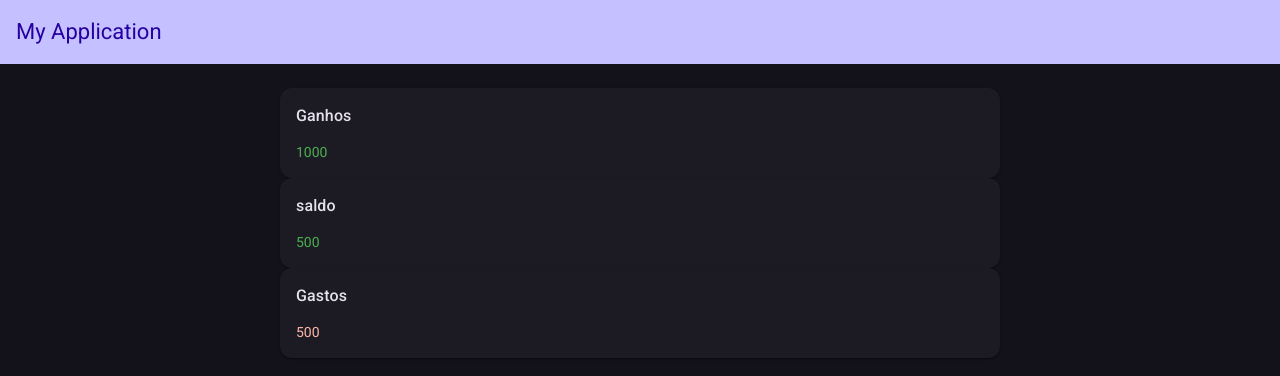
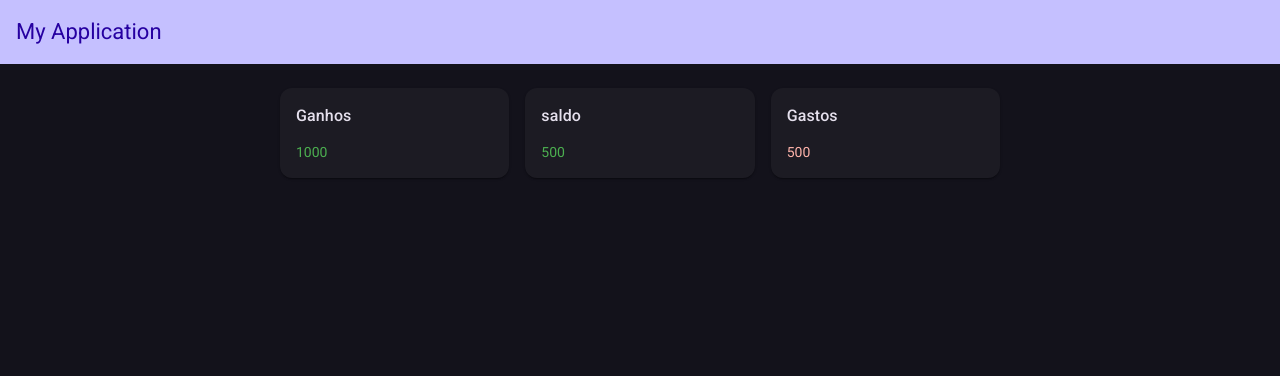
Before and after one commit to denysoncardoso/gerenciador-financeiro, an Angular app: page / in a window 1280 px wide. Shown: the top 376 px of the page. Built offline with nearby package versions, Linux system fonts and the light colour scheme.

Commit message:
refatorando estrutura do componente "balance", extraindo conteúdo do "home" e ajustando "balance-card" para suportar novos tipos e estilizações

```diff
--- /dev/null
+++ b/src/app/features/home/components/balance/balance.html
@@ -0,0 +1,20 @@
+<app-balance-card
+  class="card"
+  [type]="'income'"
+  [label]="'Ganhos'"
+  [value]="1000"
+></app-balance-card>
+
+<app-balance-card
+  class="card"
+  [type]="'balance'"
+  [label]="'saldo'"
+  [value]="500"
+></app-balance-card>
+
+<app-balance-card
+  class="card"
+  [type]="'outcome'"
+  [label]="'Gastos'"
+  [value]="500"
+></app-balance-card>
--- /dev/null
+++ b/src/app/features/home/components/balance/balance.scss
@@ -0,0 +1,9 @@
+:host {
+  display: flex;
+  gap: 16px;
+
+  .card {
+    flex: 1;
+
+  }
+}
--- a/src/app/features/home/components/balance-card/balance-card.ts
+++ b/src/app/features/home/components/balance/components/balance-card/balance-card.ts
@@ -1,6 +1,8 @@
 import {Component, computed, input} from '@angular/core';
 import {MatCardModule} from '@angular/material/card';
 
+type CardType = 'income' | 'outcome' | 'balance';
+type ValueCssClass = 'income' | 'outcome';
 @Component({
   selector: 'app-balance-card',
   imports: [MatCardModule],
@@ -8,11 +10,11 @@
   styleUrl: './balance-card.scss'
 })
 export class BalanceCard {
-  type = input.required<'income' | 'outcome' | 'balance'>();
+  type = input.required<CardType>();
   label = input.required<string>();
   value = input.required<number>();
 
-  cssClass = computed(() => {
+  cssClass = computed<ValueCssClass>(() => {
     if(this.type() === 'income') return 'income';
     if(this.type() === 'outcome') return 'outcome';
     return this.value() > 0 ? 'income' : 'outcome';
--- a/src/app/features/home/home.html
+++ b/src/app/features/home/home.html
@@ -1,17 +1 @@
-<app-balance-card
-  [type]="'income'"
-  [label]="'Ganhos'"
-  [value]="1000"
-></app-balance-card>
-
-<app-balance-card
-  [type]="'balance'"
-  [label]="'saldo'"
-  [value]="500"
-></app-balance-card>
-
-<app-balance-card
-  [type]="'outcome'"
-  [label]="'Gastos'"
-  [value]="500"
-></app-balance-card>
+<app-balance></app-balance>
--- a/src/app/features/home/home.ts
+++ b/src/app/features/home/home.ts
@@ -1,9 +1,11 @@
 import { Component } from '@angular/core';
-import {BalanceCard} from './components/balance-card/balance-card';
+import {Balance} from './components/balance/balance';
 
 @Component({
   selector: 'app-home',
-  imports: [BalanceCard],
+  imports: [
+    Balance
+  ],
   templateUrl: './home.html',
   styleUrl: './home.scss'
 })
```
Also changed, not shown: src/app/features/home/components/balance/balance.ts (added, +14 -0 lines), src/app/features/home/components/balance/components/balance-card/balance-card.html (renamed from src/app/features/home/components/balance-card/balance-card.html), src/app/features/home/components/balance/components/balance-card/balance-card.scss (renamed from src/app/features/home/components/balance-card/balance-card.scss).
